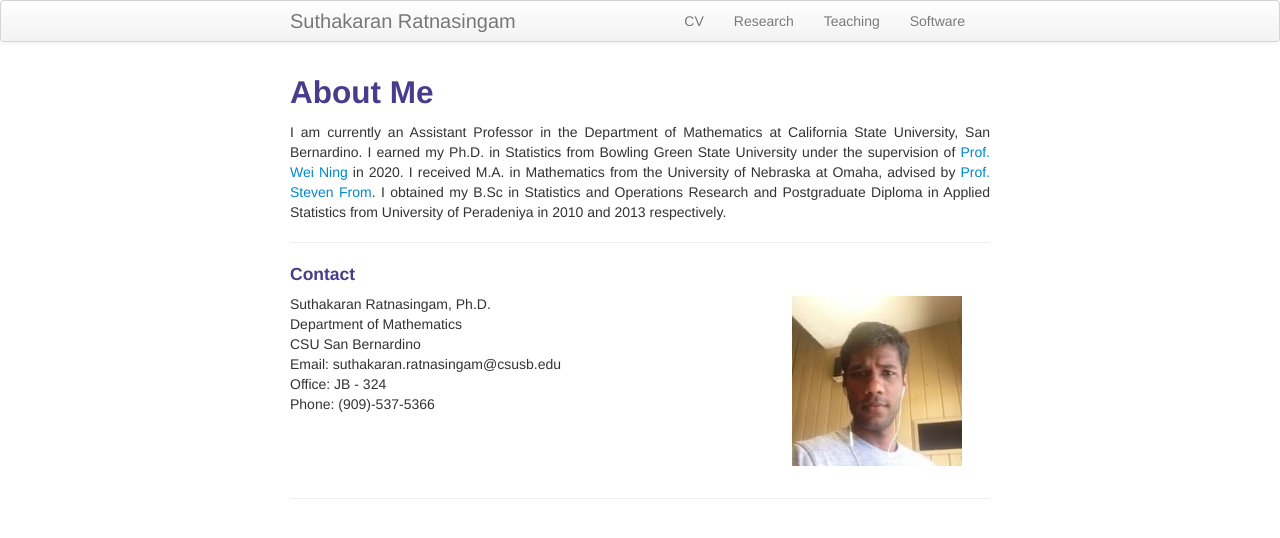
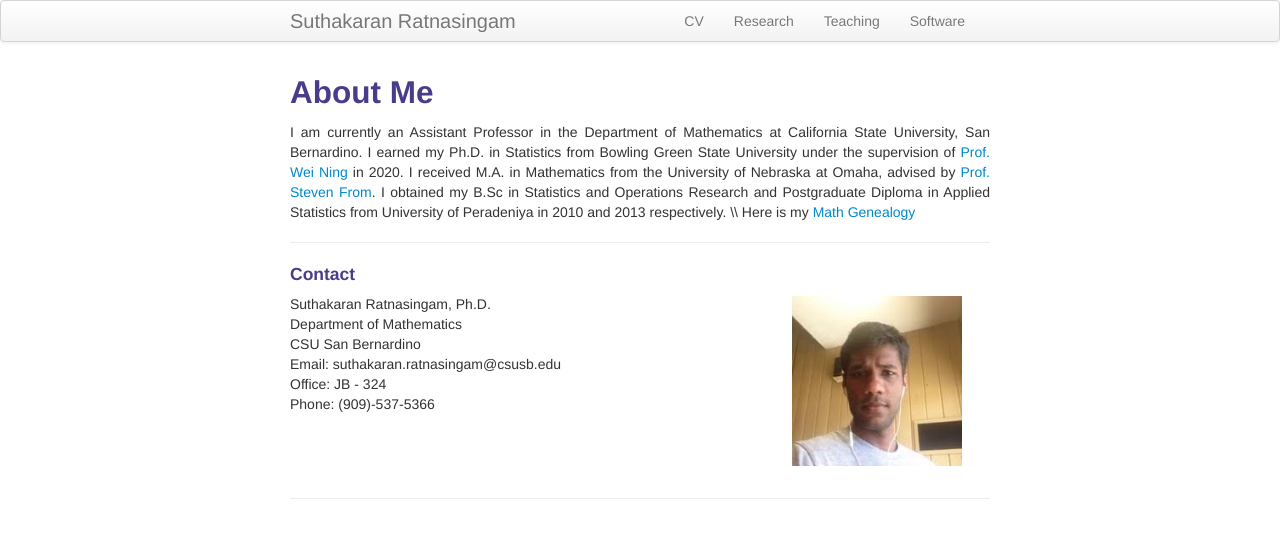
Before and after one commit to suthakaranr/suthakaranr.github.io, a Jekyll site: the page built from index.md, in a window 1280 px wide. Shown: the top 538 px of the page. Built offline with Jekyll 4.4.1, drawn with Linux system fonts in a browser that asks for light colours.

Commit message:
Update index.md

```diff
--- a/index.md
+++ b/index.md
@@ -8,7 +8,9 @@ keywords: Statistics
 About Me
 ---
 <p align="justify">
-I am currently an Assistant Professor in the Department of Mathematics at California State University, San Bernardino. I earned my Ph.D. in Statistics from Bowling Green State University under the supervision of <a style="text-decoration:none" href="https://www.bgsu.edu/arts-and-sciences/mathematics-and-statistics/faculty-and-staff/wei-ning.html" target="_blank" rel="noopener noreferrer">Prof. Wei Ning</a> in 2020. I received M.A. in Mathematics from the University of Nebraska at Omaha, advised by <a style="text-decoration:none" href="https://www.unomaha.edu/college-of-arts-and-sciences/mathematics/about-us/directory/steven-from.php" target="_blank" rel="noopener noreferrer">Prof. Steven From</a>. I obtained my B.Sc in Statistics and Operations Research and Postgraduate Diploma in Applied Statistics from University of Peradeniya in 2010 and 2013 respectively.
+I am currently an Assistant Professor in the Department of Mathematics at California State University, San Bernardino. I earned my Ph.D. in Statistics from Bowling Green State University under the supervision of <a style="text-decoration:none" href="https://www.bgsu.edu/arts-and-sciences/mathematics-and-statistics/faculty-and-staff/wei-ning.html" target="_blank" rel="noopener noreferrer">Prof. Wei Ning</a> in 2020. I received M.A. in Mathematics from the University of Nebraska at Omaha, advised by <a style="text-decoration:none" href="https://www.unomaha.edu/college-of-arts-and-sciences/mathematics/about-us/directory/steven-from.php" target="_blank" rel="noopener noreferrer">Prof. Steven From</a>. I obtained my B.Sc in Statistics and Operations Research and Postgraduate Diploma in Applied Statistics from University of Peradeniya in 2010 and 2013 respectively. \\
+
+Here is my <a style="text-decoration:none" href="../assets/SuthaMathGen.html" target="_blank" rel="noopener noreferrer">Math Genealogy</a>
 </p>
 
 ---
```
